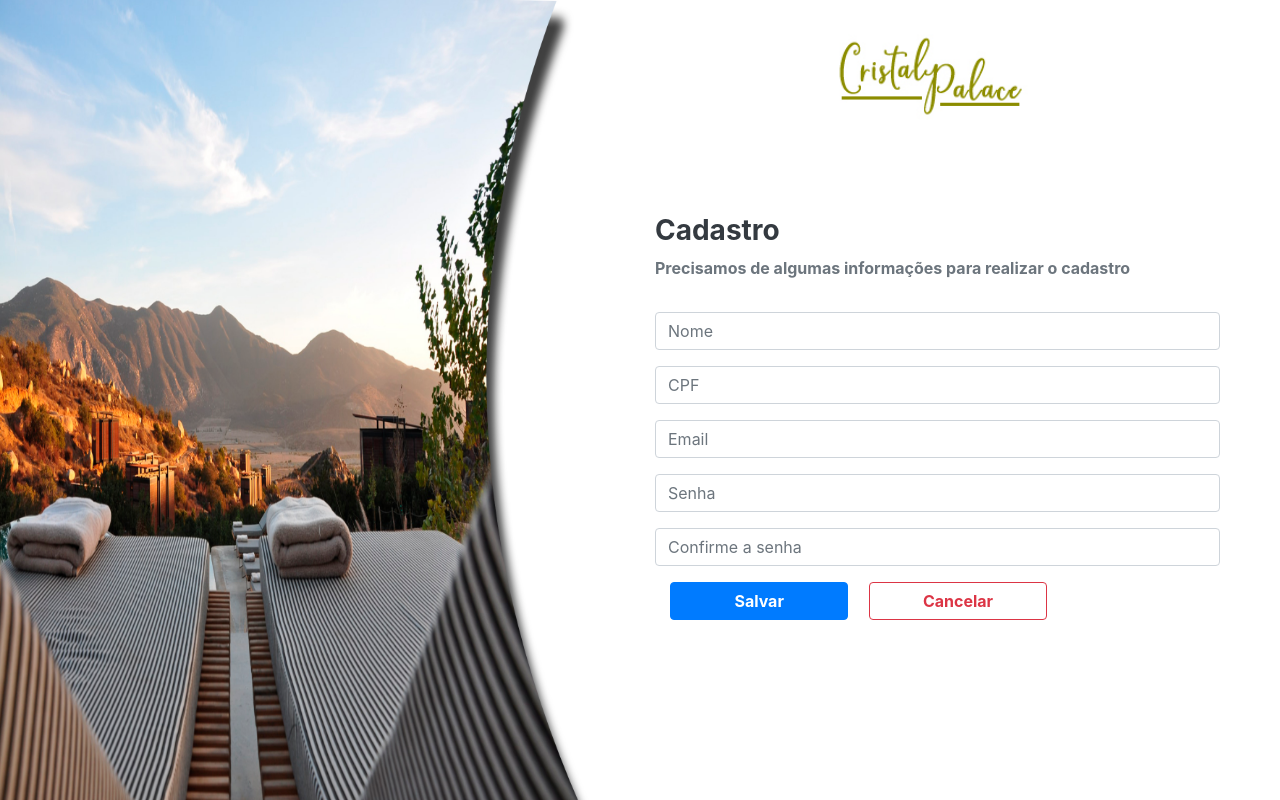
After one commit to AlerrandroTome/CristalPalaceHotel, a PHP site: page /CadastroUsuario.php in a window 1280 px wide. The commit adds this page. Run offline with PHP 8.4, Linux system fonts and the light colour scheme.

Commit message:
Método de login criado e método de cadastro para testar.

```diff
--- a/Controllers/LoginController.php
+++ b/Controllers/LoginController.php
@@ -1,15 +1,30 @@
 <?php
 include_once("../Util/Connection.php");
 class LoginController{
-    public $connect = new Connection();
+    public $connect;
 
-    public function verficaDados($login, $senha){
+    public function LoginController(){
+        $this->connect = new Connection();
+    }
+
+    public function cadastrarUsuario($nome, $cpf, $login, $senha){
+        $usuario = new Usuario();
+        $query = "select * from usuario where nome='$nome' and CPF='$cpf' and Login='$login'";
+        $cont_results = mysqli_num_rows(mysqli_query($this->connect->connect(), $query));
+        if($cont_results == 0){
+            mysqli_query($this->connect->connect(),"");
+            header("location: Login.php");
+        }
+    }
+
+    public function verficaDados($login, $senha)
+    {
         $usuario = new Usuario();
         $this->connect->connect();
         $query = "Select * from usuario where login = '$login'";
         $usuario = mysqli_fetch_object(mysqli_query($this->connect->connect(),$query));
         if($usuario != null){
-            if($usuario->Senha)
+            if($usuario->Senha == $senha)
             {
                 return $usuario->Id;
             }
@@ -24,8 +39,32 @@ class LoginController{
         }
     }
 
-    public function entrar($Id_Usuario){
-
+    public function entrar($Id_Usuario)
+    {
+        $usuario = new Usuario();
+        $this->connect->connect();
+        $query = "Select * from usuario where Id = '$Id_Usuario'";
+        $usuario = mysqli_fetch_object(mysqli_query($this->connect->connect(),$query));
+        session_start();
+        $_SESSION["usuarioLogado"] = $usuario->Id;
+        $_SESSION["usuarioAdmin"] = $usuario->Admin;
+        session_cache_expire(180);
+        if($usuario->Admin){
+            header("location: ok.php");
+        } else {
+            header("location: Hotel.php");
+        }
+    }
+    public function sair(){
+        session_unset();
+        session_destroy();
+        header("location: Home.php");
+    }
+    public function verificaUsuarioLogado()
+    {
+        if (session_status() !== PHP_SESSION_ACTIVE) {
+            header("location: Home.php");
+        }
     }
 }
 ?>
--- a/Css/HomeStyle.css
+++ b/Css/HomeStyle.css
@@ -24,6 +24,7 @@ a#btnLogin {
     color: rgb(175, 128, 10);
     text-decoration: none;
     border: 2px solid rgb(175, 128, 10);
+    border-radius: 10rem;
     padding: 0.5% 9%;
     font-size: 15rem;
 }
--- a/Css/Style.css
+++ /dev/null
@@ -1,4 +0,0 @@
-* {
-    padding: 0;
-    margin: 0;
-}
--- /dev/null
+++ b/Css/UtilStyle.css
@@ -0,0 +1,4 @@
+#error_label {
+    background-color: rgba(248, 6, 6, 0.507);
+    color: white;
+}
--- a/Util/Connection.php
+++ b/Util/Connection.php
@@ -1,9 +1,16 @@
 <?php
 class Connection{
-    public $servername = "localhost";
-    public $username_db = "root";
-    public $password_db = "";
-    public $dbname = "cphotel";
+    public $servername;
+    public $username_db;
+    public $password_db;
+    public $dbname;
+
+    public function Connection(){
+        $this->servername = "localhost";
+        $this->username_db = "root";
+        $this->password_db = "";
+        $this->dbname = "cphotel";
+    }
 
     public function Connect(){
         return mysqli_connect($this->servername, $this->username_db, $this->password_db, $this->dbname);
--- /dev/null
+++ b/Views/CadastroUsuario.php
@@ -0,0 +1,98 @@
+<?php
+include_once("../Controllers/LoginController.php");
+
+if ($_SERVER["REQUEST_METHOD"] != "POST") {
+	$loginController = new LoginController();
+	$error_Label = "";
+}
+
+if ($_SERVER["REQUEST_METHOD"] == "POST") {
+	if ($_POST["senha"] == $_POST["csenha"])
+	{
+		$result = $loginController->cadastrarUsuario($_POST["nome"], $_POST["cpf"], $_POST["login"], $_POST["senha"]);
+
+		if ($result == "usu_cad") {
+			$error_Label = "Usuário já cadastrado.";
+		}
+	}
+	else
+	{
+		$error_Label = "As senhas devem ser iguais.";
+	}
+}
+?>
+
+<!DOCTYPE html>
+<html lang="en">
+
+<head>
+	<meta charset="UTF-8">
+	<meta name="viewport" content="width=device-width, initial-scale=1.0">
+	<link rel="stylesheet" href="../Css/UtilStyle.css">
+	<link rel="stylesheet" href="https://stackpath.bootstrapcdn.com/bootstrap/4.5.0/css/bootstrap.min.css">
+	<title>CP | Cadastro</title>
+</head>
+
+<body>
+	<div class="container row bg-white col-12" style="width: 100vw; height: 100vh;">
+
+		<div id="banner_login" class="col-6" style="background: url('../Imagens/login-faixa.jpg') no-repeat left center;
+        background-size: 110% 100%">
+		</div>
+
+		<div id="form-class" class="col-6">
+
+			<div class="container">
+				<div class="container text-center">
+					<img src="../Imagens/Logo-CP.jpg" alt="" width="40%" height="40%">
+				</div>
+
+				<div class="login-form login-signup">
+					<?php
+					if ($error_Label != "") {
+						echo '<div id="error_label" class="container p-3 mb-3">
+						<h4 class="h4">', $error_Label, '</h4>
+					</div>';
+					}
+					?>
+					<form class="form" method="POST" action="<?php echo htmlspecialchars($_SERVER["PHP_SELF"]); ?>">
+
+						<div class="pb-3">
+							<h3 class="font-weight-bolder text-dark">Cadastro</h3>
+							<p class="text-muted font-weight-bold">Precisamos de algumas informações para realizar o cadastro</p>
+						</div>
+
+						<div class="form-group">
+							<input class="form-control" type="text" placeholder="Nome" name="nome" require>
+						</div>
+						<div class="form-group">
+							<input class="form-control" type="text" placeholder="CPF" name="cpf" require>
+						</div>
+						<div class="form-group">
+							<input class="form-control" type="Email" placeholder="Email" name="login" require>
+						</div>
+						<div class="form-group">
+							<input class="form-control" type="password" placeholder="Senha" name="senha" autocomplete="off" require>
+						</div>
+						<div class="form-group">
+							<input class="form-control" type="password" placeholder="Confirme a senha" name="csenha" autocomplete="off" require>
+						</div>
+						<div class="container pb-3">
+							<input type="submit" class="btn btn-primary font-weight-bolder col-4" value="Salvar">
+							<a href="Login.php" class="btn btn-outline-danger font-weight-bolder col-4 ml-3">Cancelar</a>
+						</div>
+
+						<div></div>
+					</form>
+
+				</div>
+
+			</div>
+
+		</div>
+
+	</div>
+
+</body>
+
+</html>
--- a/Views/Home.php
+++ b/Views/Home.php
@@ -23,7 +23,7 @@
             </div>
 
             <div class="container pb-5" style="margin-top: 5%;">
-                <a id="btnLogin" href="#" class="font-weight-bold">Login</a>
+                <a id="btnLogin" href="Login.php" class="font-weight-bold">Login</a>
             </div>
 
         </div>
```
Also changed, not shown: Entities/Usuario.php (+15 -6 lines), Models/LoginModel.php (+11 -4 lines), Views/Login.php (+82 -26 lines), Imagens/Fundo-Home.jpg, Imagens/Logo-CP.jpg (added), Imagens/login-faixa.jpg (added).
